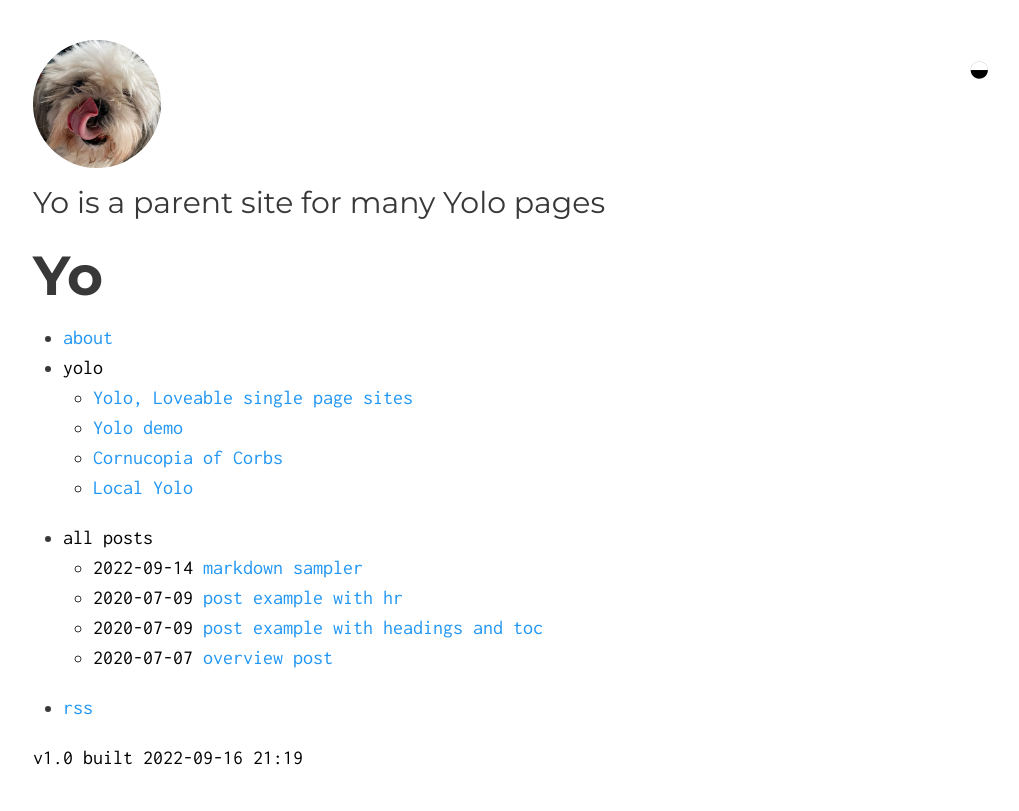
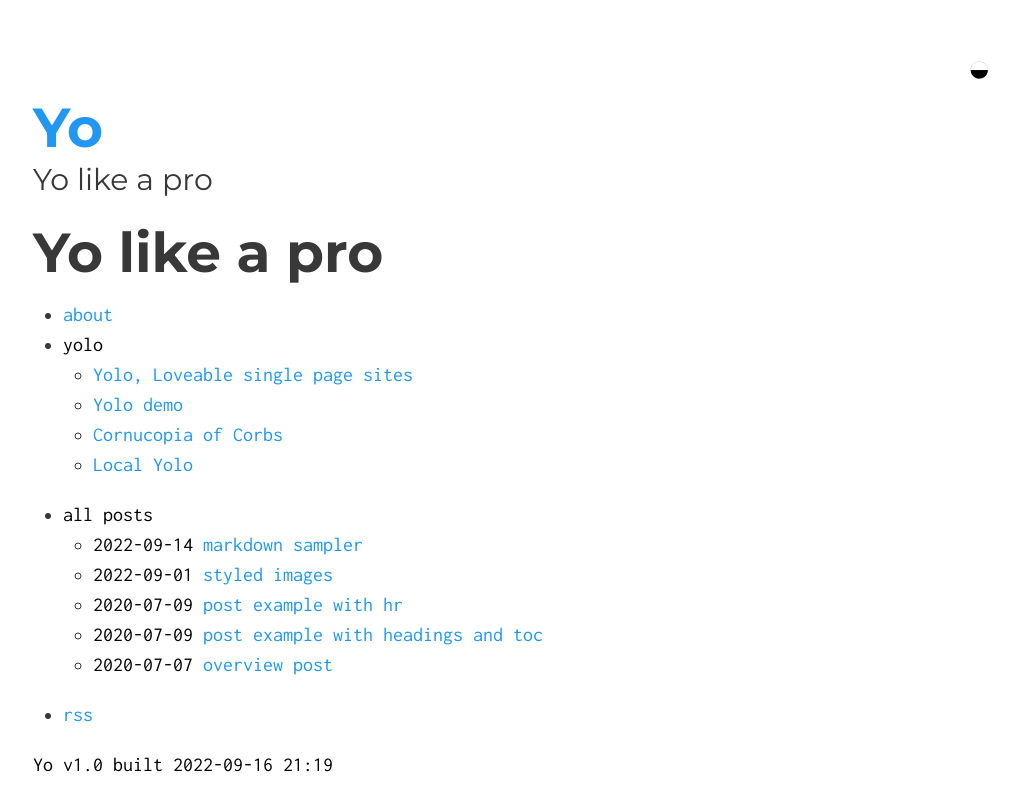
Before and after one commit to corbtastik/yummo, a Jekyll site: the page built from index.md, in a window 1280 px wide. Shown: the top 811 px of the page, without its empty margins (127-1146 px from the left). Built offline with Jekyll 4.4.1, drawn with Linux system fonts in a browser that asks for light colours; some web fonts are replaced.

Commit message:
WIP demo pages

```diff
--- a/_config.yml
+++ b/_config.yml
@@ -1,13 +1,17 @@
-title: Yo
+title: Yo like a pro
+tag_text: Yo
+description: Yo like a pro
 author: Corbs
 email: corbs@retro.io
 url: https://corbtastik.github.io/yo
-description: Yo is a parent site for many Yolo pages
 
 # Site customizations
+#style: solo
+#logo: assets/images/site/logo.png
+#images: assets/images
 style: solo
-logo: assets/images/site/logo.png
-images: assets/images
+#logo: assets/images/site/logo.png
+images: https://storage.googleapis.com/corbs-foto/yolo
 favicon: "logo.png"
 
 theme_config:
--- /dev/null
+++ b/_includes/code.html
@@ -0,0 +1,3 @@
+<div class="code-header">
+    {{ include.info }}
+</div>
```
Also changed, not shown: _posts/2022-09-01-styled-images.md (added, +75 -0 lines).
